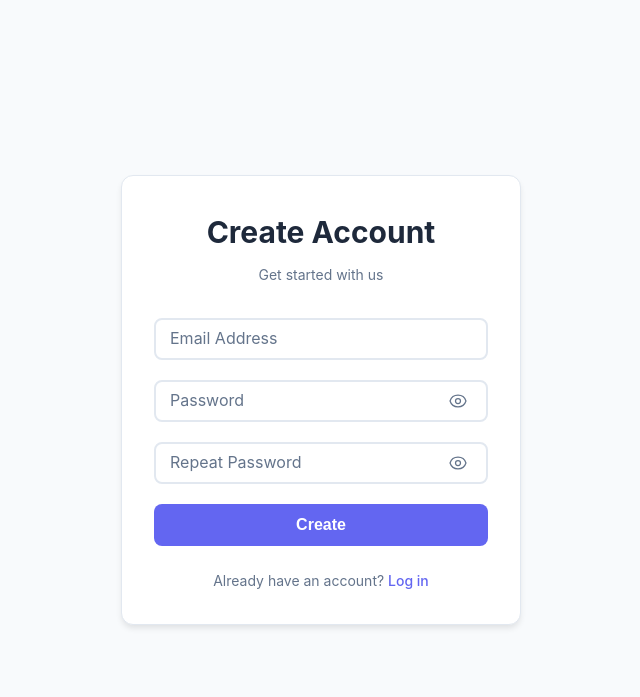
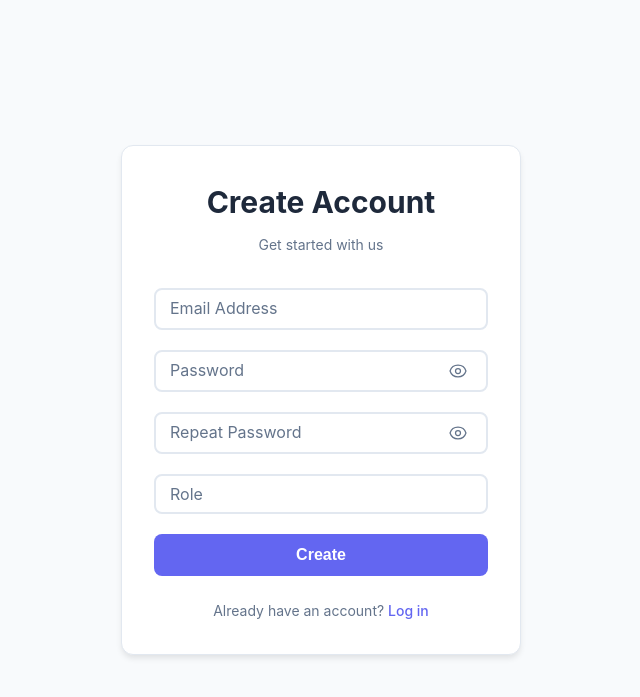
Before and after one commit to jaganna8/SIM, a Flask app: page /create in a window 1280 px wide. Shown: the top 697 px of the page, without its empty margins (319-959 px from the left). Run offline with Flask 3, Linux system fonts and the light colour scheme.

Commit message:
add + style role select

```diff
--- a/flask_app/static/login/css/login.css
+++ b/flask_app/static/login/css/login.css
@@ -71,6 +71,22 @@ body {
     outline: none;
 }
 
+.input-wrapper select{
+    background: white;
+    border: 2px solid #e2e8f0;
+    border-radius: 8px;
+    padding: 12px 16px 8px 16px;
+    color: #1e293b;
+    font-size: 16px;
+    transition: all 0.2s ease;
+    width: 100%;
+    outline: none;
+    height: 40px;
+    -webkit-appearance: none; /* Remove default styling in WebKit browsers */
+    -moz-appearance: none; /* Remove default styling in Firefox */
+    appearance: none; /* Remove default styling in modern browsers */
+}
+
 .input-wrapper input::placeholder {
     color: transparent;
 }
@@ -98,6 +114,22 @@ body {
     transform: translateY(-8px) scale(0.75);
     color: #6366f1;
     font-weight: 500;
+}
+
+.input-wrapper select:focus,
+.input-wrapper select:valid,
+.input-wrapper select.has-value {
+    border-color: #6366f1;
+}
+
+.input-wrapper select:focus + label,
+.input-wrapper select:valid + label,
+.input-wrapper select.has-value + label {
+    transform: translateY(-8px) scale(0.75);
+    color: #6366f1;
+    font-weight: 500;
+    opacity: 1;
+    pointer-events: none;
 }
 
 /* Password Toggle */
--- a/flask_app/templates/create_account.html
+++ b/flask_app/templates/create_account.html
@@ -46,6 +46,17 @@
                     <span class="error-message" id="repeatpasswordError"></span>
                 </div>
 
+                <div class="form-group">
+                    <div class="input-wrapper">
+                        <select id="role" name="role" required autocomplete="role">
+                            <option value="" disabled selected></option>
+                            <option value="teacher">Teacher</option>
+                            <option value="admin">Admin</option>
+                        </select>
+                        <label for="role">Role</label>
+                    </div>
+                </div>
+
                 <button type="submit" class="login-btn">
                     <span class="btn-text">Create</span>
                     <span class="btn-loader"></span>
```
